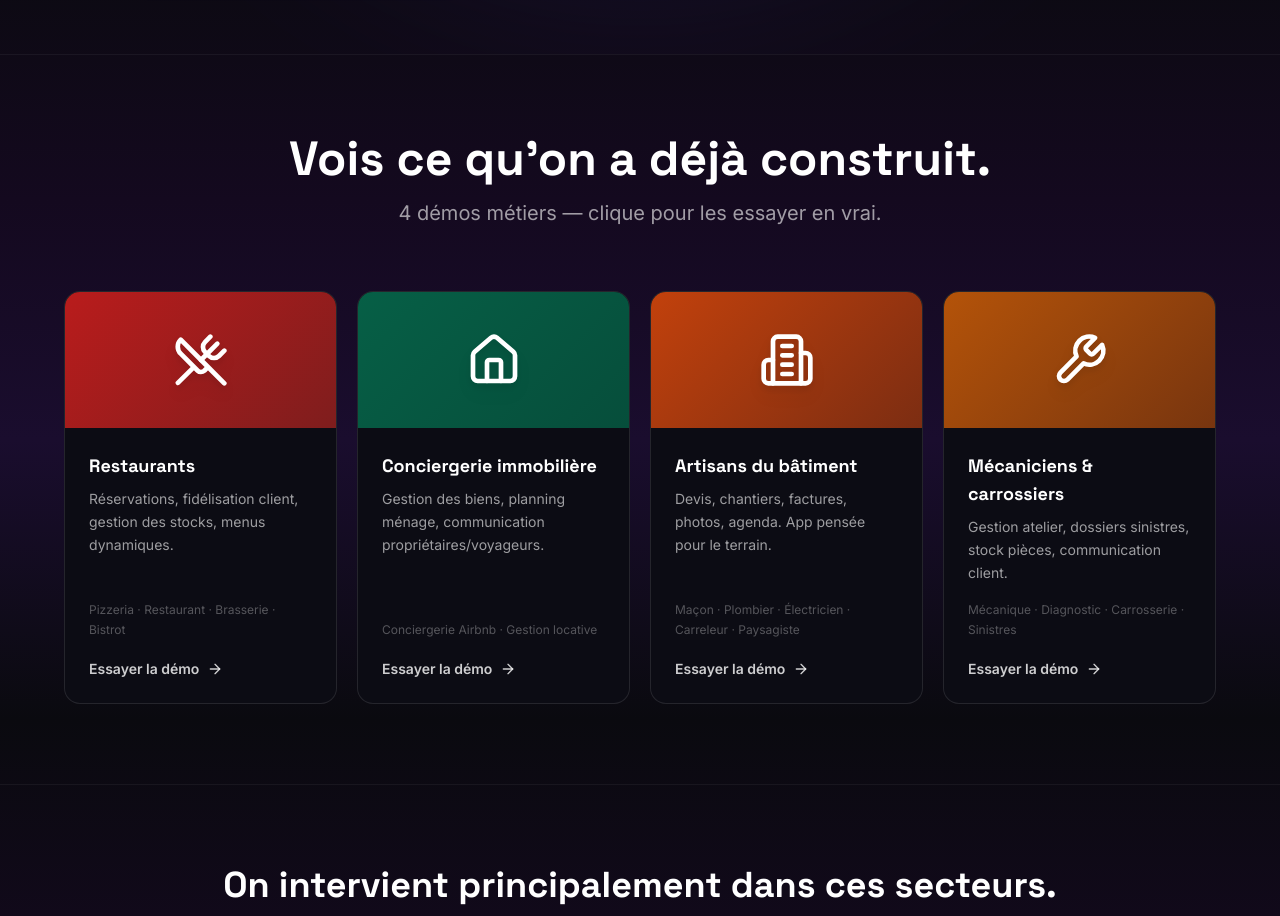
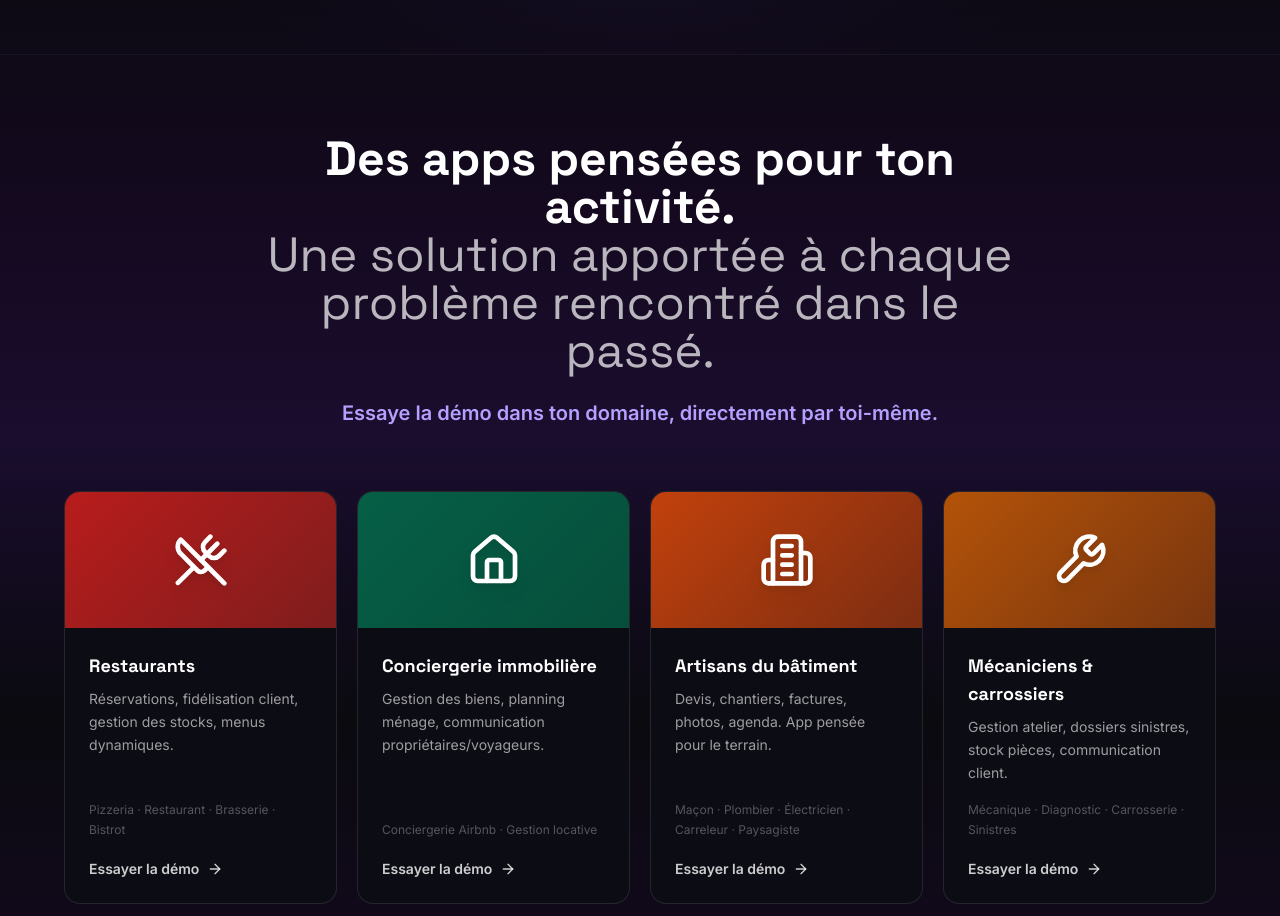
Before and after one commit to DigitalPulseAgency/SITE-AGENCE-definitif, a React (Vite) app: page /automatisations in a window 1280 px wide. Shown: the part 880-1796 px from the top of the page. Built offline with nearby package versions, Linux system fonts and the light colour scheme.

Commit message:
automatisations: nouveau titre section démos

```diff
--- a/src/pages/Automatisations.jsx
+++ b/src/pages/Automatisations.jsx
@@ -82,8 +82,13 @@ export default function Automatisations() {
       <section className="py-20 px-6 border-t border-white/5">
         <div className="max-w-6xl mx-auto">
           <div className="text-center mb-16">
-            <h2 className="text-3xl md:text-5xl font-bold mb-4">Vois ce qu'on a déjà construit.</h2>
-            <p className="text-xl text-white/60 max-w-2xl mx-auto">4 démos métiers — clique pour les essayer en vrai.</p>
+            <h2 className="text-3xl md:text-5xl font-bold mb-4 max-w-3xl mx-auto leading-tight">
+              Des apps pensées pour ton activité.<br />
+              <span className="text-white/70 font-medium">Une solution apportée à chaque problème rencontré dans le passé.</span>
+            </h2>
+            <p className="text-xl font-semibold text-[#B59FFF] mt-6">
+              Essaye la démo dans ton domaine, directement par toi-même.
+            </p>
           </div>
 
           <div className="grid md:grid-cols-2 lg:grid-cols-4 gap-5">
```
